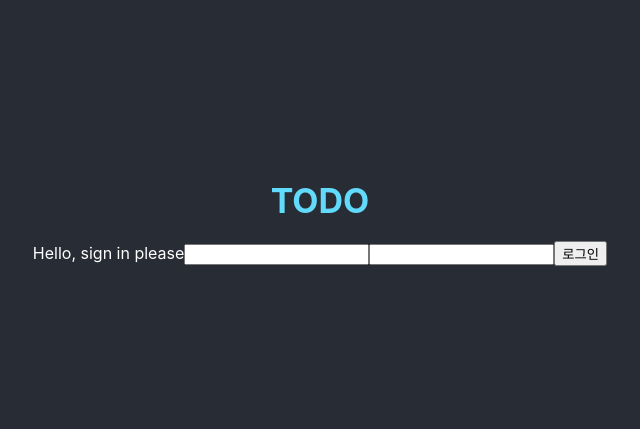
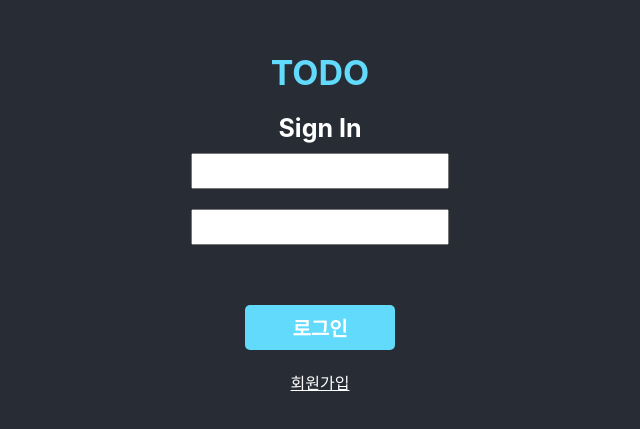
Before and after one commit to yminj1029/wanted-pre-onboarding-frontend, a React (Create React App) app: page /signin in a window 1280 px wide. Shown: the part 187-616 px from the top of the page, without its empty margins (320-960 px from the left). Built offline with nearby package versions, Linux system fonts and the light colour scheme.

Commit message:
로그인, 회원가입 페이지 스타일 추가

```diff
--- a/src/pages/SignInPage.js
+++ b/src/pages/SignInPage.js
@@ -1,13 +1,57 @@
 import React from 'react';
+import styled from 'styled-components';
+import { Link } from 'react-router-dom';
+
+const SignInDiv = styled.div`
+    display: flex;
+    flex-direction: column;
+    align-items: center;
+
+    >span{
+        color: white;
+        font-size: 25px;
+        font-weight: bold;
+    }
+`;
+
+const InputElement = styled.input`
+    width : 250px;
+    height: 30px;
+    margin: 10px;
+`;
+
+const ButtonElement = styled.button`
+    width: 150px;
+    height: 45px;
+    border-radius: 5px;
+    margin-top: 50px;
+    margin-bottom:20px;
+    padding: 5px;
+    font-size: 20px;
+    font-weight: bold;
+    border: none;
+    background-color: #61dafb;
+    color: white;
+    :hover{
+        background-color: white;
+        color: #61dafb;
+    }
+
+`;
+
+const NavBarLink = styled(Link)`
+  color: white;
+`;
 
 function SignInPage(props) {
     return (
-        <div>
-            Hello, sign in please
-            <input data-testid="email-input" />
-            <input data-testid="password-input" />
-            <button data-testid="signin-button">로그인</button>
-        </div>
+        <SignInDiv>
+            <span>Sign In</span>
+            <InputElement data-testid="email-input" />
+            <InputElement data-testid="password-input" />
+            <ButtonElement data-testid="signin-button">로그인</ButtonElement>
+            <NavBarLink to="/signup">회원가입</NavBarLink>
+        </SignInDiv>
     );
 }
 
--- a/src/pages/SignUpPage.js
+++ b/src/pages/SignUpPage.js
@@ -1,5 +1,6 @@
 import React from 'react';
 import styled from 'styled-components';
+import { Link } from 'react-router-dom';
 
 const SignUpDiv = styled.div`
     display: flex;
@@ -23,7 +24,8 @@ const ButtonElement = styled.button`
     width: 150px;
     height: 45px;
     border-radius: 5px;
-    margin: 50px;
+    margin-top: 50px;
+    margin-bottom:20px;
     padding: 5px;
     font-size: 20px;
     font-weight: bold;
@@ -35,6 +37,11 @@ const ButtonElement = styled.button`
         color: #61dafb;
     }
 `;
+
+const NavBarLink = styled(Link)`
+  color: white;
+`;
+
 function SignUpPage(props) {
     return (
         <SignUpDiv>
@@ -42,6 +49,7 @@ function SignUpPage(props) {
             <InputElement data-testid="email-input" />
             <InputElement data-testid="password-input" />
             <ButtonElement data-testid="signup-button">회원가입</ButtonElement>
+            <NavBarLink to="/signin">로그인</NavBarLink>
         </SignUpDiv>
     );
 }
```
